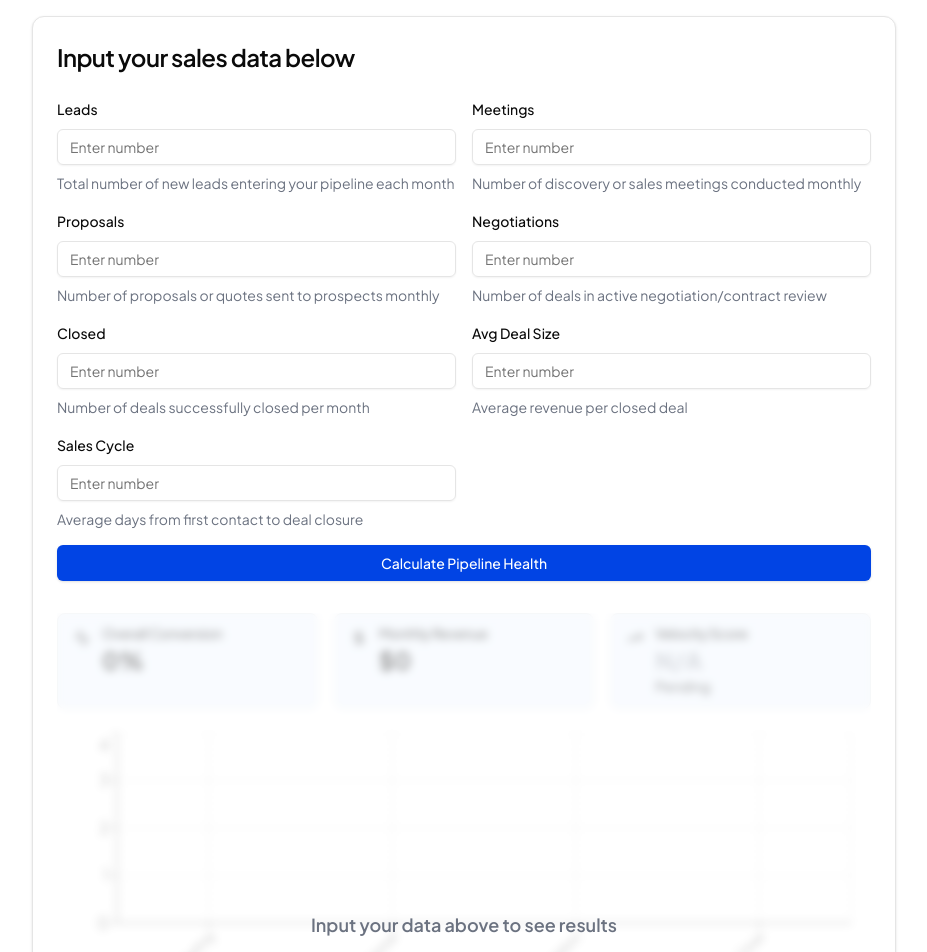
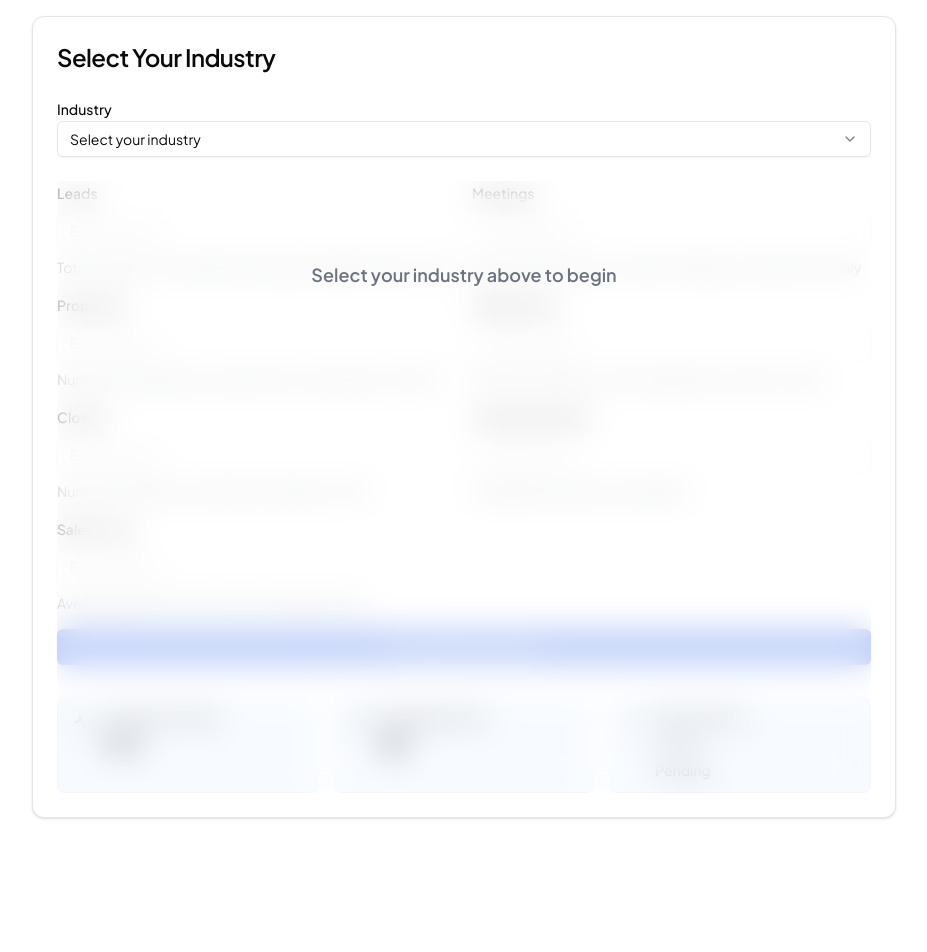
Before and after one commit to upfront-operations/pipeline-calc, a Next.js app: page / in a window 1280 px wide. Shown: the top 952 px of the page, without its empty margins (176-1103 px from the left). After the commit the page ends 834 px from the top, so only its background shows below. Built offline with nearby package versions, Linux system fonts and the light colour scheme.

Commit message:
feat: add indsutry dropdown

```diff
--- a/app/page.tsx
+++ b/app/page.tsx
@@ -1,13 +1,112 @@
 'use client';
-
 import React, { useState } from 'react';
 import { Card, CardHeader, CardTitle, CardContent } from '@/components/ui/card';
 import { Input } from '@/components/ui/input';
 import { Label } from '@/components/ui/label';
 import { Button } from '@/components/ui/button';
 import { Alert, AlertDescription, AlertTitle } from '@/components/ui/alert';
+import { Select, SelectContent, SelectItem, SelectTrigger, SelectValue } from "@/components/ui/select";
 import { BarChart, Bar, XAxis, YAxis, CartesianGrid, Tooltip, ResponsiveContainer } from 'recharts';
 import { Activity, TrendingUp, DollarSign, Mail } from 'lucide-react';
+
+// Industry configurations remain the same...
+const industryConfigs = {
+  default: {
+    title: "Select Your Industry",
+    leads: "Leads",
+    meetings: "Meetings",
+    proposals: "Proposals",
+    negotiations: "Negotiations",
+    closed: "Closed",
+    avgDealSize: "Average Deal Size",
+    salesCycle: "Sales Cycle",
+    helperText: {
+      leads: "Total number of new leads entering your pipeline each month",
+      meetings: "Number of discovery or sales meetings conducted monthly",
+      proposals: "Number of proposals or quotes sent to prospects monthly",
+      negotiations: "Number of deals in active negotiation/contract review",
+      closed: "Number of deals successfully closed per month",
+      avgDealSize: "Average revenue per closed deal",
+      salesCycle: "Average days from first contact to deal closure",
+    }
+  },
+  coffee_shop: {
+    title: "Coffee Shop Calculator",
+    leads: "Walk-ins",
+    meetings: "Menu Browsers",
+    proposals: "Orders Placed",
+    negotiations: "Customizations",
+    closed: "Completed Sales",
+    avgDealSize: "Average Order Value",
+    salesCycle: "Service Time (mins)",
+    helperText: {
+      leads: "Number of customers walking into your shop daily",
+      meetings: "Customers who stop to look at menu/products",
+      proposals: "Number of orders placed",
+      negotiations: "Orders requiring customization or special requests",
+      closed: "Successfully completed transactions",
+      avgDealSize: "Average spend per customer",
+      salesCycle: "Average time from entry to purchase completion",
+    }
+  },
+  bank: {
+    title: "Banking Pipeline Calculator",
+    leads: "Inquiries",
+    meetings: "Consultations",
+    proposals: "Applications",
+    negotiations: "Underwriting",
+    closed: "Accounts Opened",
+    avgDealSize: "Average Account Value",
+    salesCycle: "Processing Days",
+    helperText: {
+      leads: "Total number of product inquiries received monthly",
+      meetings: "Number of financial consultations conducted",
+      proposals: "Applications submitted for processing",
+      negotiations: "Applications in underwriting/review",
+      closed: "Successfully opened accounts/approved loans",
+      avgDealSize: "Average initial deposit or loan value",
+      salesCycle: "Average days from inquiry to account opening",
+    }
+  },
+  real_estate: {
+    title: "Real Estate Pipeline Calculator",
+    leads: "Property Inquiries",
+    meetings: "Viewings",
+    proposals: "Offers Made",
+    negotiations: "Price Negotiations",
+    closed: "Properties Sold",
+    avgDealSize: "Average Property Value",
+    salesCycle: "Days to Close",
+    helperText: {
+      leads: "Monthly property inquiries received",
+      meetings: "Number of property viewings conducted",
+      proposals: "Offers submitted to sellers",
+      negotiations: "Active price/term negotiations",
+      closed: "Successfully closed property deals",
+      avgDealSize: "Average property sale price",
+      salesCycle: "Average days from listing to closing",
+    }
+  },
+  consulting: {
+    title: "Consulting Pipeline Calculator",
+    leads: "Prospects",
+    meetings: "Discovery Calls",
+    proposals: "Statements of Work",
+    negotiations: "Contract Reviews",
+    closed: "Projects Won",
+    avgDealSize: "Average Project Value",
+    salesCycle: "Days to Sign",
+    helperText: {
+      leads: "Monthly new prospect inquiries",
+      meetings: "Initial discovery calls conducted",
+      proposals: "Statements of work submitted",
+      negotiations: "Contracts in review phase",
+      closed: "Successfully signed projects",
+      avgDealSize: "Average project contract value",
+      salesCycle: "Average days from inquiry to contract signing",
+    }
+  }
+};
 
 type PipelineData = {
   leads: string;
@@ -20,6 +119,7 @@ type PipelineData = {
 };
 
 const PipelineCalculator = () => {
+  const [selectedIndustry, setSelectedIndustry] = useState<string>("");
   const [showEmailCapture, setShowEmailCapture] = useState(false);
   const [email, setEmail] = useState('');
 
@@ -32,16 +132,6 @@ const PipelineCalculator = () => {
     avgDealSize: '',
     salesCycle: ''
   });
-
-  const helperTextMap: Record<keyof PipelineData, string> = {
-    leads: "Total number of new leads entering your pipeline each month",
-    meetings: "Number of discovery or sales meetings conducted monthly",
-    proposals: "Number of proposals or quotes sent to prospects monthly",
-    negotiations: "Number of deals in active negotiation/contract review",
-    closed: "Number of deals successfully closed per month",
-    avgDealSize: "Average revenue per closed deal",
-    salesCycle: "Average days from first contact to deal closure",
-  };
 
   interface Results {
     conversionRates: {
@@ -70,6 +160,10 @@ const PipelineCalculator = () => {
   }
 
   const [results, setResults] = useState<Results | null>(null);
+
+  const getCurrentConfig = () => {
+    return industryConfigs[selectedIndustry as keyof typeof industryConfigs] || industryConfigs.default;
+  };
 
   const calculateMetrics = () => {
     const numbers = {
@@ -119,18 +213,14 @@ const PipelineCalculator = () => {
   };
 
   const getChartData = () => {
-    if (!results) return [
-      { name: 'Lead → Meeting', rate: 0 },
-      { name: 'Meeting → Proposal', rate: 0 },
-      { name: 'Proposal → Negotiation', rate: 0 },
-      { name: 'Negotiation → Close', rate: 0 }
-    ];
+    if (!results) return [];
 
+    const config = getCurrentConfig();
     return [
-      { name: 'Lead → Meeting', rate: parseFloat(results.conversionRates.leadToMeeting) },
-      { name: 'Meeting → Proposal', rate: parseFloat(results.conversionRates.meetingToProposal) },
-      { name: 'Proposal → Negotiation', rate: parseFloat(results.conversionRates.proposalToNegotiation) },
-      { name: 'Negotiation → Close', rate: parseFloat(results.conversionRates.negotiationToClose) }
+      { name: `${config.leads} → ${config.meetings}`, rate: parseFloat(results.conversionRates.leadToMeeting) },
+      { name: `${config.meetings} → ${config.proposals}`, rate: parseFloat(results.conversionRates.meetingToProposal) },
+      { name: `${config.proposals} → ${config.negotiations}`, rate: parseFloat(results.conversionRates.proposalToNegotiation) },
+      { name: `${config.negotiations} → ${config.closed}`, rate: parseFloat(results.conversionRates.negotiationToClose) }
     ];
   };
 
@@ -138,15 +228,44 @@ const PipelineCalculator = () => {
     <div className="w-full max-w-4xl mx-auto p-4">
       <Card>
         <CardHeader className="space-y-1">
-          <CardTitle className="text-2xl">Input your sales data below</CardTitle>
+          <CardTitle className="text-2xl">
+            {selectedIndustry ? getCurrentConfig().title : "Select Your Industry"}
+          </CardTitle>
         </CardHeader>
         <CardContent>
+          <div className="mb-6 relative z-20">
+            <Label>Industry</Label>
+            <Select
+              value={selectedIndustry}
+              onValueChange={setSelectedIndustry}
+            >
+              <SelectTrigger className="w-full">
+                <SelectValue placeholder="Select your industry" />
+              </SelectTrigger>
+              <SelectContent>
+                <SelectItem value="coffee_shop">Coffee Shop</SelectItem>
+                <SelectItem value="bank">Banking</SelectItem>
+                <SelectItem value="real_estate">Real Estate</SelectItem>
+                <SelectItem value="consulting">Consulting</SelectItem>
+              </SelectContent>
+            </Select>
+          </div>
+
+          <div className={`relative ${!selectedIndustry ? 'select-none' : ''}`}>
+            {!selectedIndustry && (
+              <div className="absolute inset-0 bg-white/50 backdrop-blur-lg z-10 flex items-start justify-center pt-20">
+                <div className="text-lg font-semibold text-gray-500">
+                  Select your industry above to begin
+                </div>
+              </div>
+            )}
+
             <form onSubmit={handleFormSubmit} className="space-y-4">
               <div className="grid grid-cols-1 md:grid-cols-2 gap-4">
                 {(Object.keys(pipelineData) as Array<keyof PipelineData>).map((key) => (
                   <div key={key} className="space-y-2">
                     <Label>
-                    {key.charAt(0).toUpperCase() + key.slice(1).replace(/([A-Z])/g, ' $1')}
+                      {getCurrentConfig()[key]}
                     </Label>
                     <Input
                       required
@@ -154,25 +273,20 @@ const PipelineCalculator = () => {
                       value={pipelineData[key]}
                       onChange={(e) => setPipelineData({...pipelineData, [key]: e.target.value})}
                       placeholder="Enter number"
+                      disabled={!selectedIndustry}
                     />
                     <p className="text-sm text-gray-500">
-                    {helperTextMap[key]}
+                      {getCurrentConfig().helperText[key]}
                     </p>
                   </div>
                 ))}
               </div>
-            <Button type="submit" className="w-full mt-6">Calculate Pipeline Health</Button>
+              <Button type="submit" className="w-full mt-6" disabled={!selectedIndustry}>
+                Calculate Performance
+              </Button>
             </form>
 
-          <div className={`space-y-6 mt-8 relative ${!results ? 'pointer-events-none' : ''}`}>
-            {!results && (
-              <div className="absolute inset-0 bg-white/60 backdrop-blur-sm z-10 flex items-center justify-center">
-                <div className="text-lg font-semibold text-gray-500">
-                  Input your data above to see results
-                </div>
-              </div>
-            )}
-
+            <div className="space-y-6 mt-8">
               <div className="grid grid-cols-1 sm:grid-cols-2 lg:grid-cols-3 gap-4">
                 <Alert className="bg-blue-50">
                   <Activity className="h-4 w-4" />
@@ -208,16 +322,18 @@ const PipelineCalculator = () => {
                 </Alert>
               </div>
 
-            <div className="h-80 mb-8">  {/* increased height and added bottom margin */}
+              {results && (
+                <>
+                  <div className="h-80 mb-8">
                     <ResponsiveContainer width="100%" height="100%">
-                  <BarChart data={getChartData()} margin={{ bottom: 70, right: 20 }}> {/* added margins */}
+                      <BarChart data={getChartData()} margin={{ bottom: 70, right: 20 }}>
                         <CartesianGrid strokeDasharray="3 3" />
                         <XAxis
                           dataKey="name"
                           angle={-45}
                           textAnchor="end"
                           height={60}
-                      interval={0}  // ensures all labels are shown
+                          interval={0}
                           tick={{ fontSize: 12 }}
                         />
                         <YAxis />
@@ -230,24 +346,20 @@ const PipelineCalculator = () => {
                   <Alert>
                     <AlertTitle>Key Findings</AlertTitle>
                     <AlertDescription>
-                {!results ? (
-                  <p className="text-gray-500 italic">Analysis will appear here after data input</p>
-                ) : (
                       <ul className="list-disc pl-4 mt-2 space-y-2">
                         {parseFloat(results.conversionRates.leadToMeeting) < 40 && (
-                      <li>Your lead-to-meeting conversion rate of {results.conversionRates.leadToMeeting}% is below the industry benchmark of 40%. Consider implementing improved lead qualification processes.</li>
+                          <li>Your {getCurrentConfig().leads.toLowerCase()}-to-{getCurrentConfig().meetings.toLowerCase()} conversion rate of {results.conversionRates.leadToMeeting}% is below the industry benchmark of 40%.</li>
                         )}
                         {parseFloat(results.conversionRates.meetingToProposal) < 50 && (
-                      <li>Your meeting-to-proposal rate of {results.conversionRates.meetingToProposal}% suggests opportunity for improved discovery call processes.</li>
+                          <li>Your {getCurrentConfig().meetings.toLowerCase()}-to-{getCurrentConfig().proposals.toLowerCase()} rate of {results.conversionRates.meetingToProposal}% suggests room for improvement.</li>
                         )}
                         {parseFloat(results.conversionRates.proposalToNegotiation) < 60 && (
-                      <li>Proposal-to-negotiation conversion of {results.conversionRates.proposalToNegotiation}% indicates potential for better proposal automation and tracking.</li>
+                          <li>Your {getCurrentConfig().proposals.toLowerCase()}-to-{getCurrentConfig().negotiations.toLowerCase()} conversion of {results.conversionRates.proposalToNegotiation}% indicates potential for better processes.</li>
                         )}
                         {results.numbers.salesCycle > 60 && (
-                      <li>Your {results.numbers.salesCycle}-day sales cycle is above optimal range. Process automation could help reduce this significantly.</li>
+                          <li>Your {results.numbers.salesCycle}-day cycle length is above optimal range. Consider streamlining your process.</li>
                         )}
                       </ul>
-                )}
                     </AlertDescription>
                   </Alert>
 
@@ -257,10 +369,8 @@ const PipelineCalculator = () => {
                       Revenue Opportunity
                     </AlertTitle>
                     <AlertDescription>
-                {results ? (
-                  <>
                       <p className="mt-2">
-                      With optimized sales operations, you could potentially increase your monthly revenue to:
+                        With optimized operations, you could potentially increase your monthly revenue to:
                         <span className="font-bold text-blue-600 ml-1">
                           ${results.improvedRevenue.toLocaleString()}
                         </span>
@@ -268,10 +378,6 @@ const PipelineCalculator = () => {
                       <Button onClick={handleDownload} className="mt-4">
                         Get Detailed Analysis Report
                       </Button>
-                  </>
-                ) : (
-                  <p className="text-gray-500 italic">Revenue projections will appear here after data input</p>
-                )}
                     </AlertDescription>
                   </Alert>
 
@@ -297,6 +403,9 @@ const PipelineCalculator = () => {
                       </AlertDescription>
                     </Alert>
                   )}
+                </>
+              )}
+            </div>
           </div>
         </CardContent>
       </Card>
```
Lines whose indentation alone changed are shown as unchanged.
